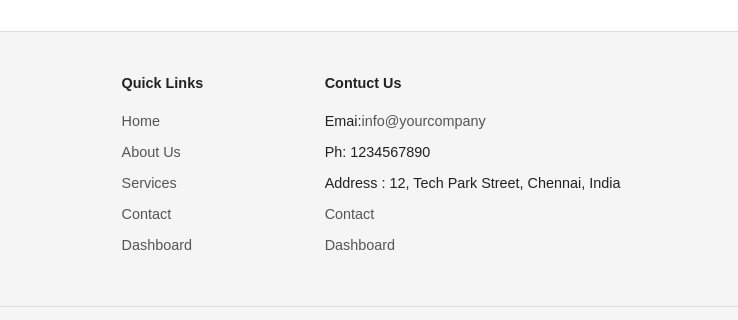
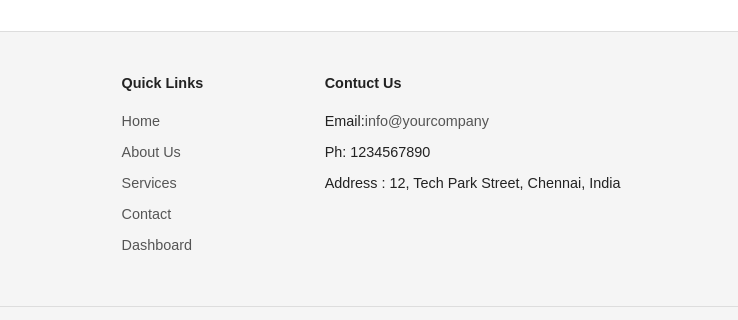
Before and after one commit to Gokul-47/eshopping-, a plain HTML site: page home2.html in a window 1280 px wide. Shown: the part 2724-3044 px from the top of the page, 314-1052 px from the left. Drawn offline with Linux system fonts and the light colour scheme.

Commit message:
updated ffoter

```diff
--- a/home2.html
+++ b/home2.html
@@ -414,11 +414,10 @@ h1, h2, h3, h4, h5 {
     <div class="footer-col">
     <h4>Contuct Us</h4>
     <ul>
-      <li>Emai:<a href="mailto:info@yourcompany">info@yourcompany</a></li>
+      <li>Email:<a href="mailto:info@yourcompany">info@yourcompany</a></li>
       <li>Ph: 1234567890</li>
       <li>Address : 12, Tech Park Street, Chennai, India</li>
-      <li><a href="contact.html">Contact</a></li>
-      <li><a href="dashboard.html">Dashboard</a></li>
+
     </ul>
   </div>
 
```
Also changed, not shown: 404.html (+1 -1 lines), index.html (+1 -1 lines), kids.html (+1 -1 lines), login.html (+1 -1 lines), men.html (+1 -1 lines).
